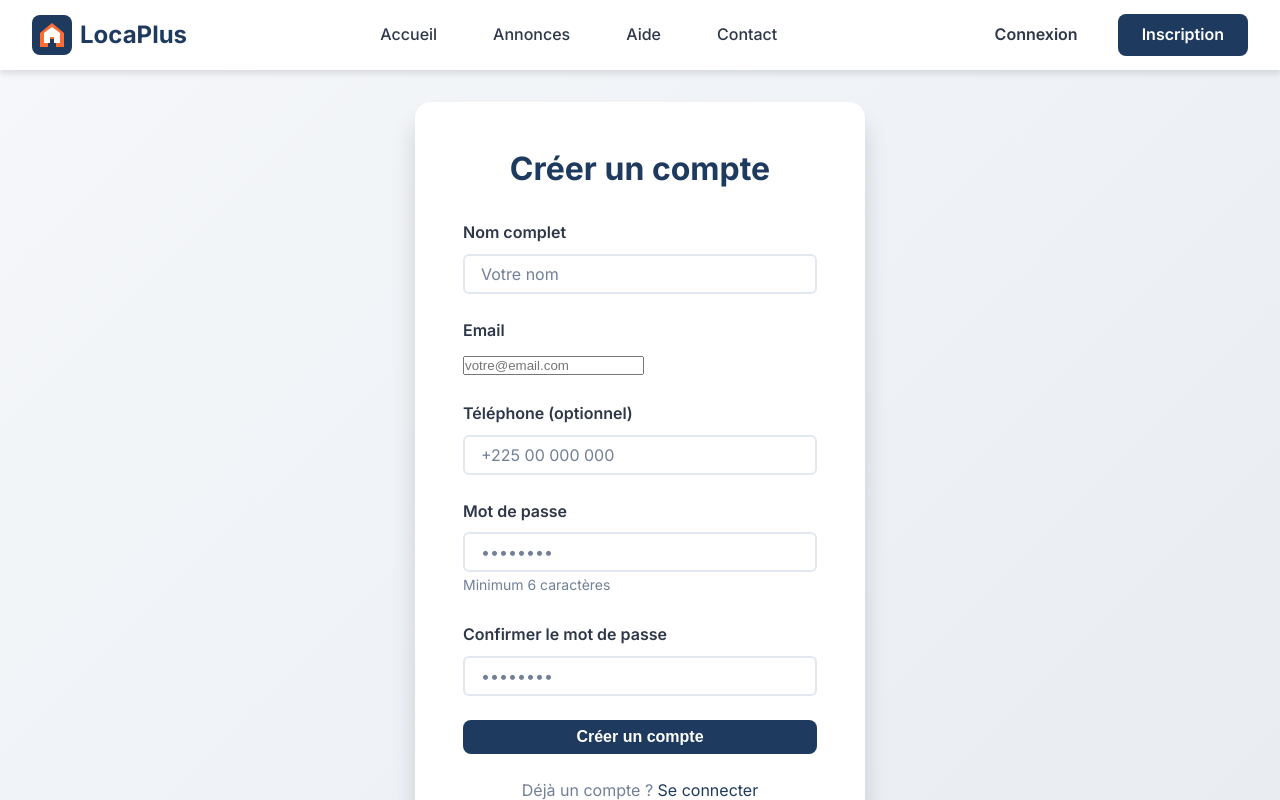
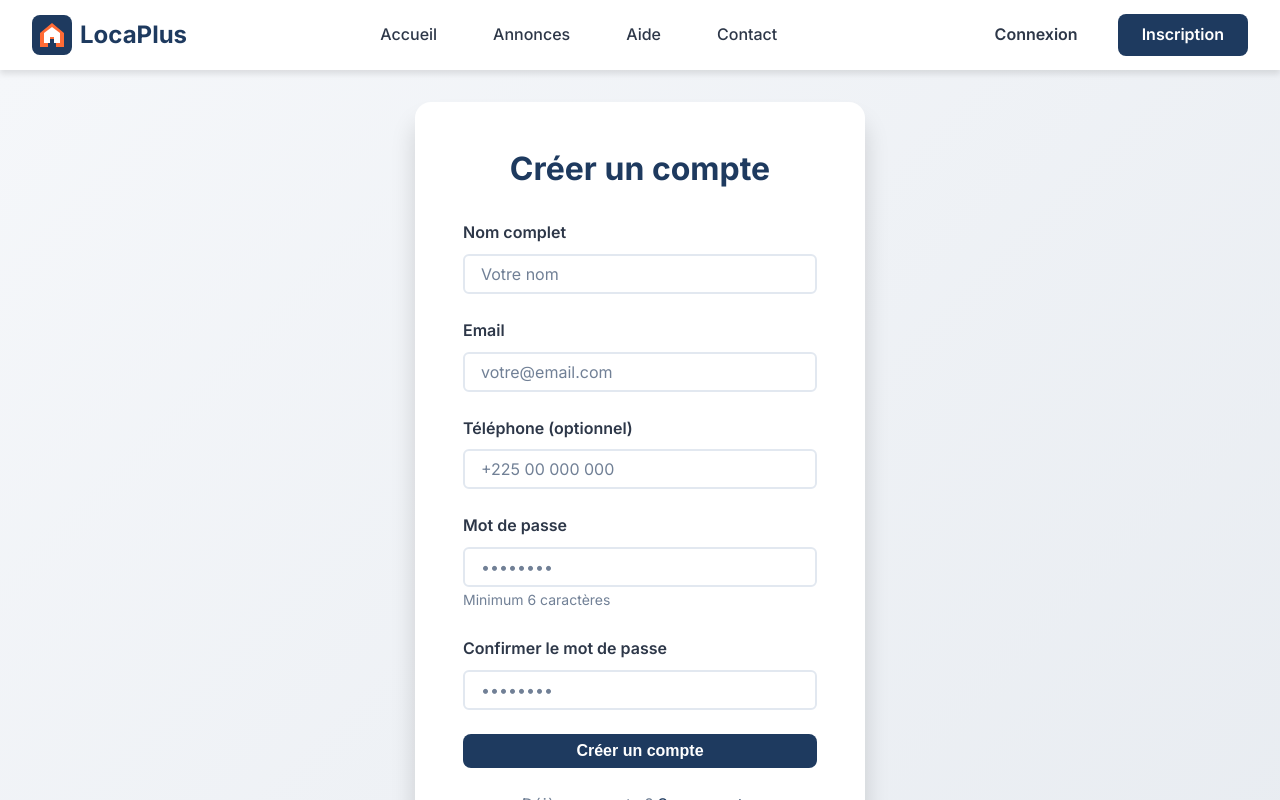
Before and after one commit to minderoft/front-end, a React (Vite) app in the folder front-end/: page /register in a window 1280 px wide. Shown: the top 800 px of the page. Built offline with nearby package versions, Linux system fonts and the light colour scheme; no server answers.

Commit message:
nouvelle modification

```diff
--- a/front-end/src/pages/Register.jsx
+++ b/front-end/src/pages/Register.jsx
@@ -77,7 +77,7 @@ const Register = () => {
             <input
               type="email"
               name="email"
-              category="form-input"
+              className="form-input"
               placeholder="votre@email.com"
               value={formData.email}
               onChange={handleChange}
```
Also changed, not shown: 1 other file (tests, documents, lock files or other folders).
